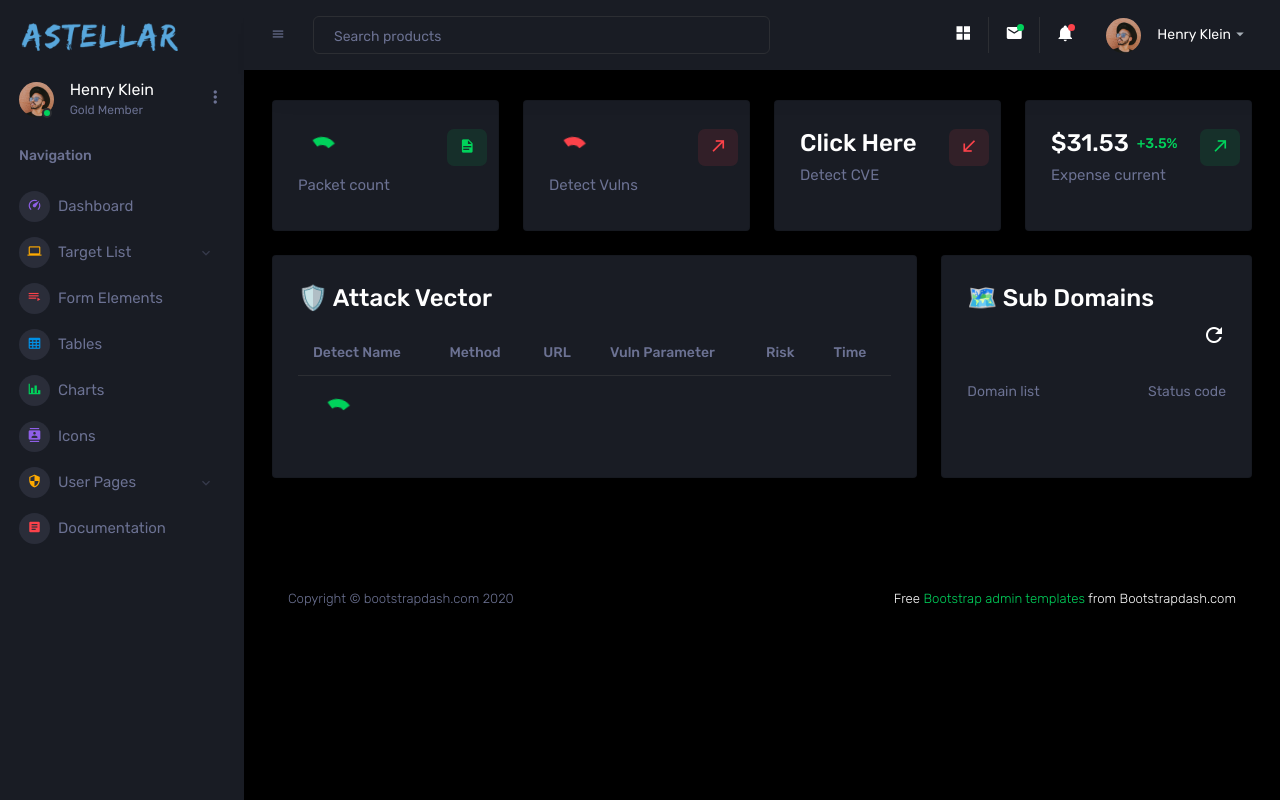
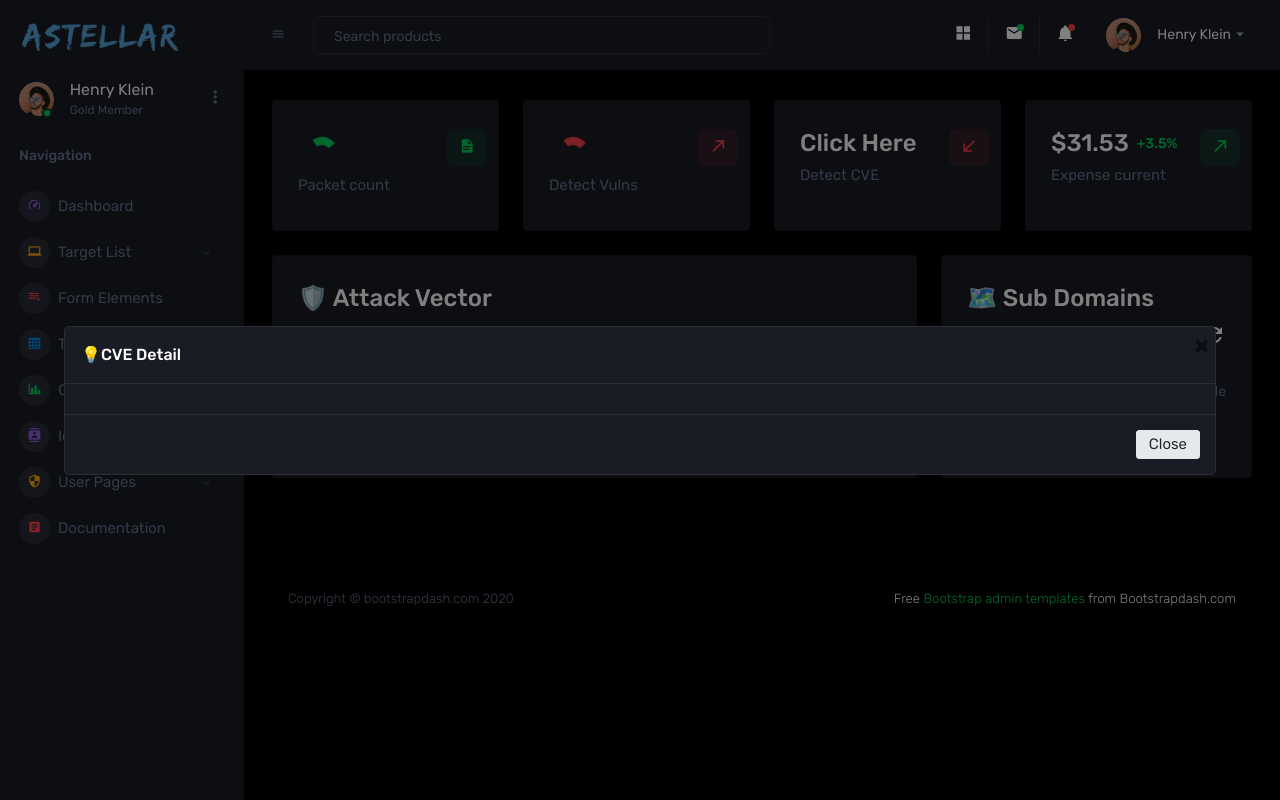
Before and after one commit to capstone-design-1/Astellar, a Python web app: template templates/detail.html in a window 1280 px wide, after a click that opens the changed part. Run offline with Jinja, Linux system fonts and the light colour scheme; the template is opened without the code that fills it, so the values that code supplies are empty; some libraries are stand-ins or nearby versions.

Commit message:
detail modal 수정

```diff
--- a/templates/detail.html
+++ b/templates/detail.html
@@ -36,14 +36,10 @@
           </div>
           <div class="modal-body">
             <div class="row">
-              <div class="col-6 modal-cve">
-                asdf
+              <div class="col-6 modal-packet">
               </div>
-              <div class="col-6 modal-cve">
-                asdf
-              </div>
-              <div class="col-6 modal-cve">
-                asdf
+              <div class="col-6 modal-packet2">
+
               </div>
             </div>
           </div>
@@ -54,7 +50,7 @@
       </div>
     </div>
 
-    <!-- <div class="modal fade" id="cve-modal" tabindex="-1" role="dialog" aria-labelledby="exampleModalCenterTitle" aria-hidden="true">
+    <div class="modal fade" id="cve-modal" tabindex="-1" role="dialog" aria-labelledby="exampleModalCenterTitle" aria-hidden="true">
       <div class="modal-dialog modal-dialog-centered modal-lg" role="document">
         <div class="modal-content">
           <div class="modal-header">
@@ -77,7 +73,7 @@
           </div>
         </div>
       </div>
-    </div> -->
+    </div>
 
     <input type="hidden" name="target_name" value="{{return_data['target_name']}}">
     <input type="hidden" name="monitor_path" value="{{return_data['monitor_path']}}">
```
